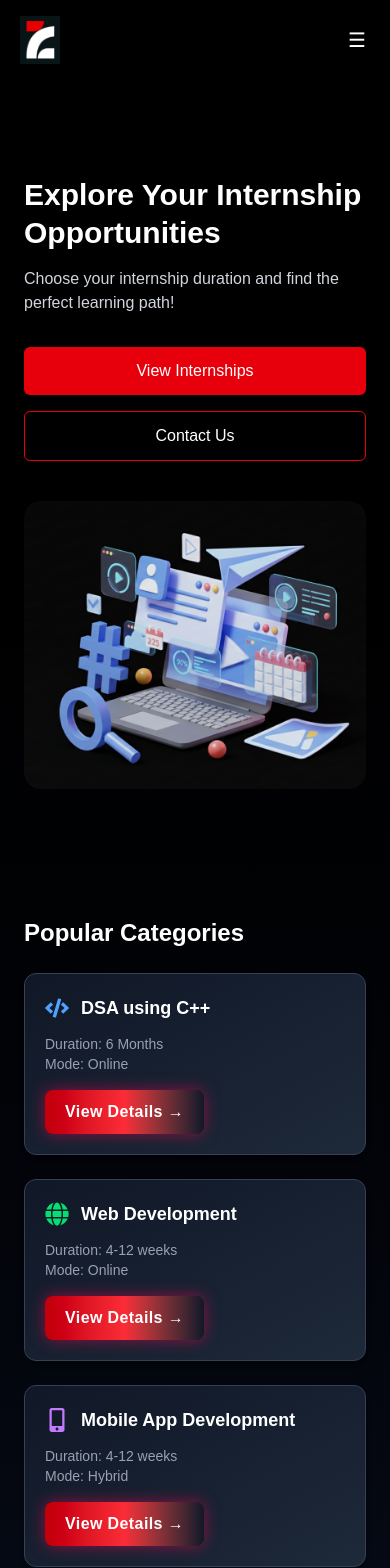
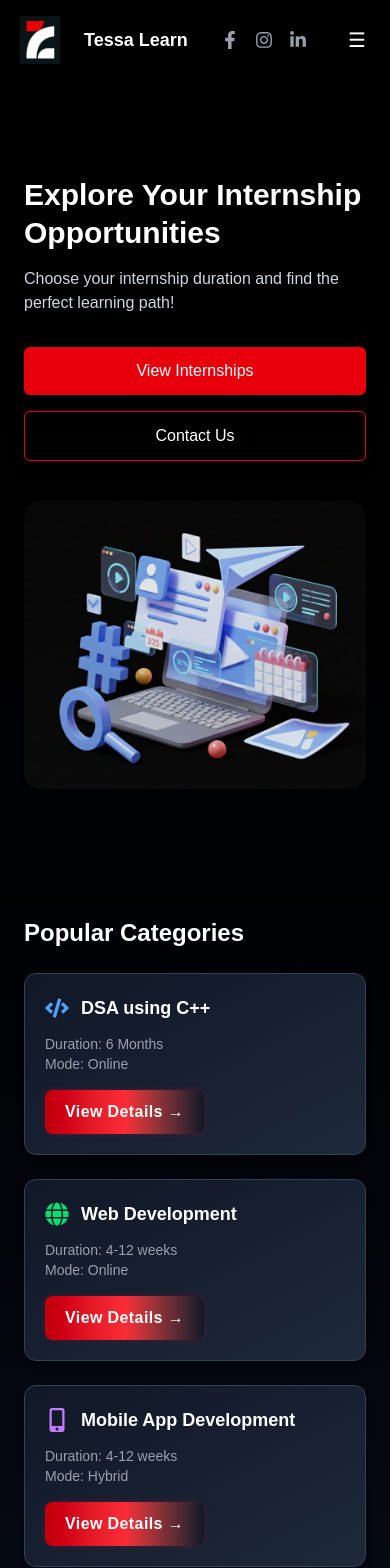
Before and after one commit to roshandsc/FLIM_INDUSTRY_HERO_SECTION, a Next.js app in the folder Intership_Platform/tessa-cloud/: page / in a window 390 px wide. Shown: the top 1568 px of the page. Built offline with nearby package versions, Linux system fonts and the light colour scheme.

Commit message:
Add mobile responsiveness to page.jsx

```diff
--- a/Intership_Platform/tessa-cloud/src/app/page.jsx
+++ b/Intership_Platform/tessa-cloud/src/app/page.jsx
@@ -142,12 +142,9 @@ export default function TessaCloudLanding() {
                 alt="Tessa Cloud Logo"
                 className="w-12 h-12 md:w-14 md:h-14 object-contain"
               />
-              <div className="hidden md:block">
-                <div className="text-lg font-semibold">
-                  Tessa Cloud<span className="text-red-500"> |</span>{" "}
-                  <span className="text-gray-300 text-sm">Learn</span>
-                </div>
-              </div>
+              <span className="text-lg font-semibold text-white ml-2">
+                Tessa Learn
+              </span>
             </div>
           </div>
 
@@ -189,7 +186,7 @@ export default function TessaCloudLanding() {
             </a>
           </nav>
 
-          <div className="hidden md:flex gap-4 text-gray-400">
+          <div className="flex gap-4 text-gray-400 text-lg md:text-base">
             <a
               href="https://www.facebook.com/people/Tessa-Cloud/61581878499209/?mibextid=wwXIfr&rdid=HD8KRTnU03Wf9mg8&share_url=https%3A%2F%2Fwww.facebook.com%2Fshare%2F1CPK8RWDva%2F%3Fmibextid%3DwwXIfr"
               target="_blank"
@@ -460,7 +457,7 @@ export default function TessaCloudLanding() {
                 <div className="text-sm text-gray-400">Mode: {it.mode}</div>
                 <button
                   onClick={() => setSelectedInternship(it)}
-                  className="mt-4 px-5 py-2.5 rounded-lg bg-gradient-to-r from-red-700 via-red-500 to-gray-900 text-white font-semibold shadow-[0_0_15px_rgba(255,0,85,0.5)] hover:shadow-[0_0_25px_rgba(255,0,85,0.8)] transition-all duration-300 hover:scale-105 hover:from-gray-900 hover:to-red-700"
+                  className="mt-4 px-5 py-2.5 rounded-lg bg-gradient-to-r from-red-700 via-red-500 to-gray-900 text-white font-semibold shadow-[0_0_6px_rgba(255,0,85,0.2)] hover:shadow-[0_0_10px_rgba(255,0,85,0.3)] transition-all duration-300 hover:scale-105 hover:from-gray-900 hover:to-red-700"
                 >
                   <span className="tracking-wide">View Details →</span>
                 </button>
```
